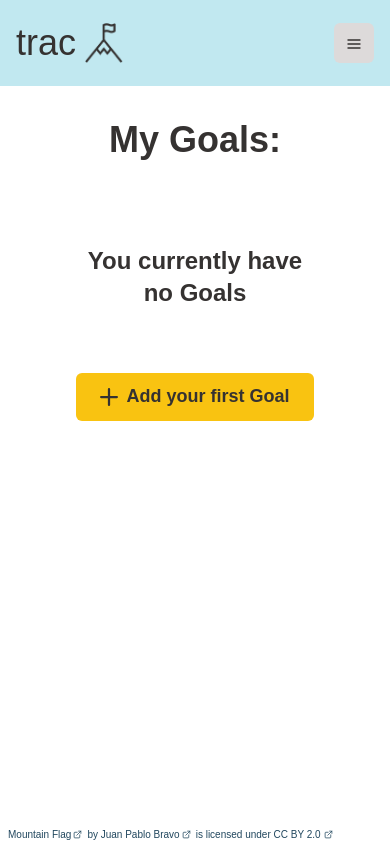
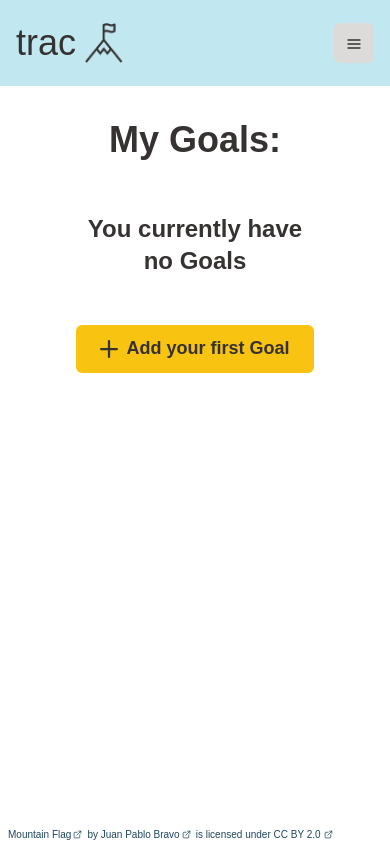
Before and after one commit to dyazdani/trac, a React (Vite) app: page /goals in a window 390 px wide. Built offline with nearby package versions, Linux system fonts and the light colour scheme; no server answers; sample sign-in values are in the browser's storage; a web font is replaced by a local one.

Commit message:
Corrected responsive formatting of Dashboard empty state

```diff
--- a/src/client/components/Dashboard.tsx
+++ b/src/client/components/Dashboard.tsx
@@ -79,7 +79,7 @@ const Dashboard = () => {
     currentUser ?
     <Box
       height="100dvh"
-      minHeight="565px"
+      // minHeight="565px"
     >
       <AppHeader isBannerDisplayed={isBannerDisplayed}/>
       {
@@ -154,8 +154,8 @@ const Dashboard = () => {
                     as="h2"
                     size="lg"
                     marginTop={{
-                      base: "2rem",
-                      md: "4.6rem"
+                      base: `${isMilestonesEmpty ? "0" : "2rem"}`,
+                      lg: "4.6rem"
                     }}
                     textAlign="center"
                   >
--- a/src/client/components/RightDrawer.tsx
+++ b/src/client/components/RightDrawer.tsx
@@ -1,6 +1,7 @@
 import {
     useDisclosure,
-    Button
+    Button,
+    useBreakpointValue
   } from '@chakra-ui/react'
 import { AddIcon } from '@chakra-ui/icons'
 import { useAppSelector } from '../app/hooks.js'
@@ -13,6 +14,12 @@ export interface RightDrawerProps {
 
 const RightDrawer = ({ isMilestonesEmpty }: RightDrawerProps) => {
     const { isOpen, onClose, onOpen} = useDisclosure();
+    const position = useBreakpointValue(
+        {
+            base: "fixed"
+        },
+        {ssr: false}
+    )
 
     const localStorageUser = localStorage.getItem("user")
     const appSelectorUser = useAppSelector(state => state.auth.user)
@@ -25,7 +32,7 @@ const RightDrawer = ({ isMilestonesEmpty }: RightDrawerProps) => {
                     <Button
                         position={isMilestonesEmpty ? undefined : "fixed"}
                         bottom={isMilestonesEmpty ? undefined : "50px"}
-                        mt={isMilestonesEmpty ? "4rem" : undefined}
+                        marginTop={isMilestonesEmpty ? "3rem" : undefined}
                         variant='solid'
                         backgroundColor="yellow.500"
                         _hover={{
@@ -34,7 +41,10 @@ const RightDrawer = ({ isMilestonesEmpty }: RightDrawerProps) => {
                         _active={{
                             backgroundColor: "yellow.700"
                         }}
-                        size="lg"
+                        size={{
+                            base: `${isMilestonesEmpty ? "lg" : "sm"}`,
+                            lg: "lg"
+                        }}
                         aria-label='create-goal'
                         leftIcon={<AddIcon />}
                         onClick={onOpen}
```
